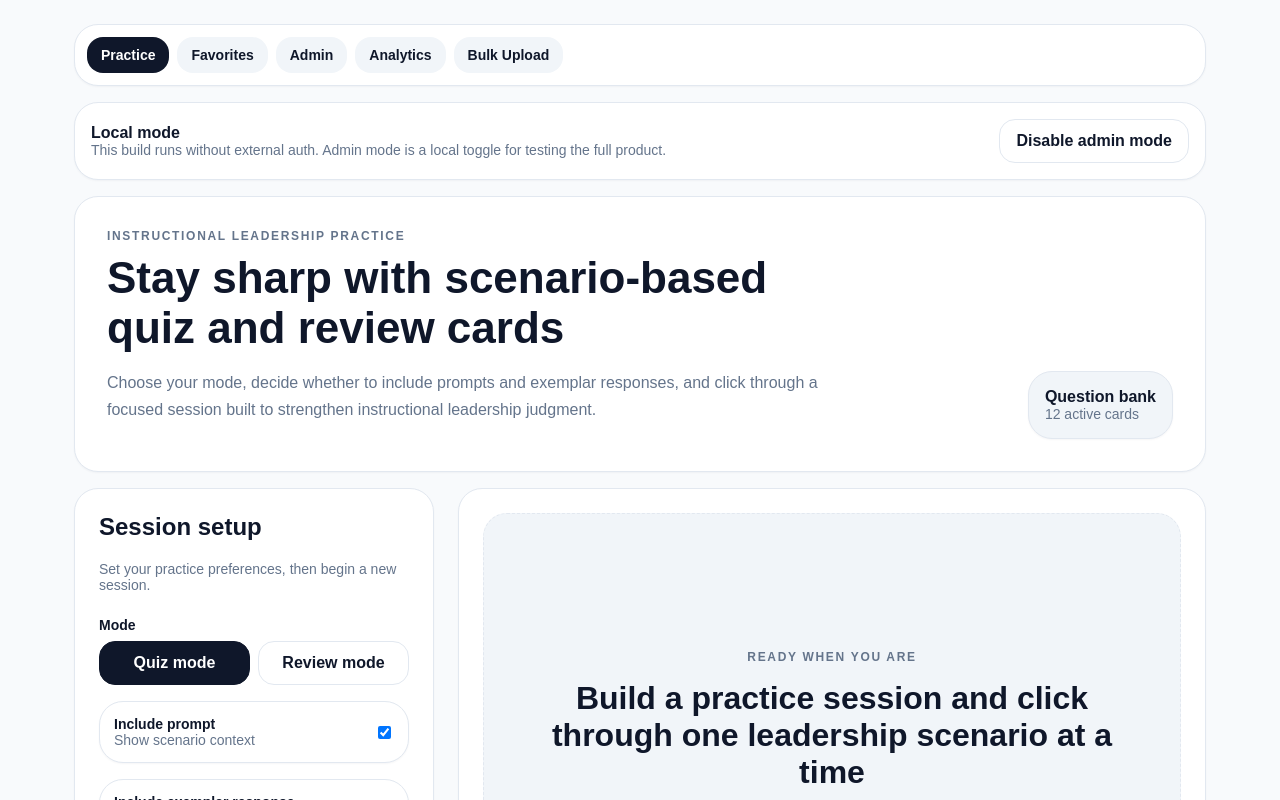
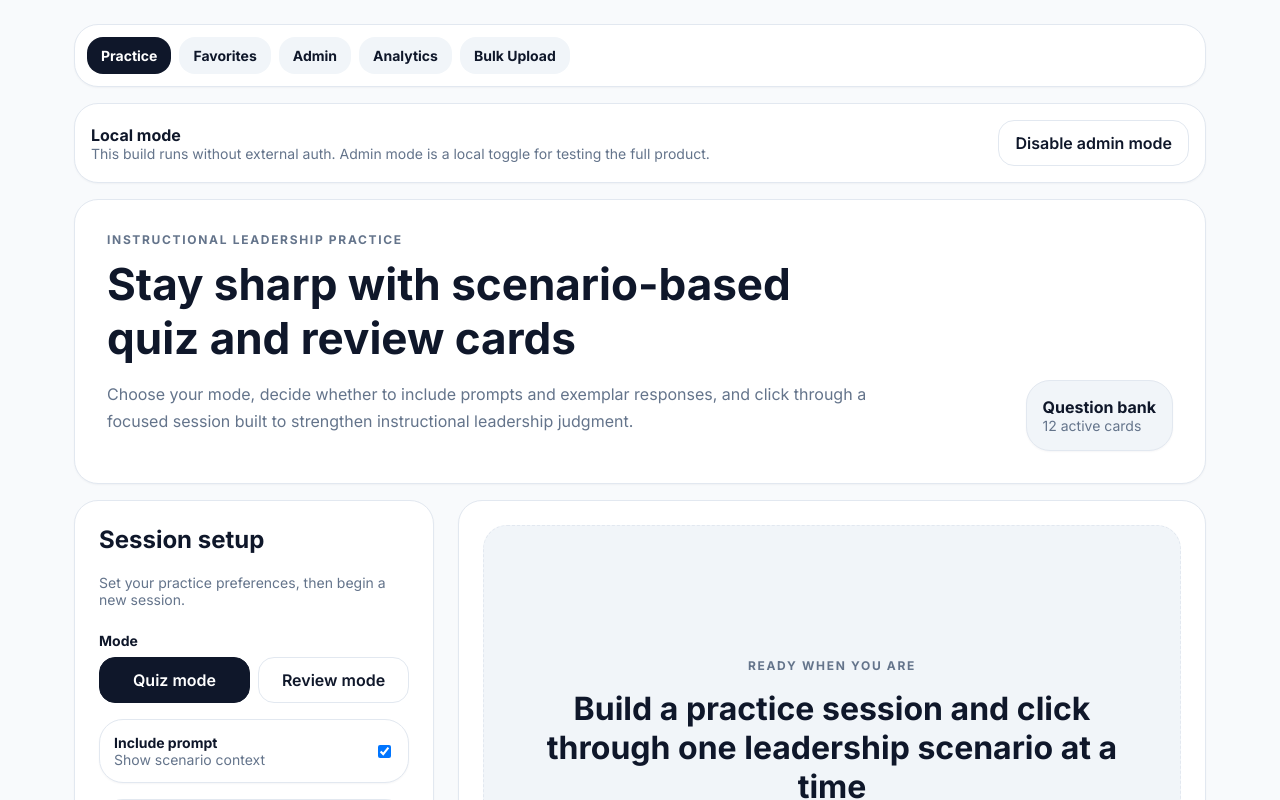
Before and after one commit to jmarc296-jpg/instructional-leadership-practice, a Next.js app: page / in a window 1280 px wide. Shown: the top 800 px of the page. Built offline with nearby package versions, Linux system fonts and the light colour scheme.

Commit message:
Fix font + layout

```diff
--- a/app/layout.tsx
+++ b/app/layout.tsx
@@ -1,18 +1,15 @@
+import { Inter } from 'next/font/google'
 import './globals.css'
-import type { Metadata } from 'next'
 import { AppShell } from '@/components/app-shell'
 
-export const metadata: Metadata = {
-  title: 'Instructional Leadership Practice',
-  description: 'Scenario-based quiz and review cards for instructional leaders.'
-}
+const inter = Inter({ subsets: ['latin'] })
 
 export default function RootLayout({
-  children
+  children,
 }: Readonly<{ children: React.ReactNode }>) {
   return (
     <html lang="en">
-      <body>
+      <body className={inter.className}>
         <AppShell>{children}</AppShell>
       </body>
     </html>
```
